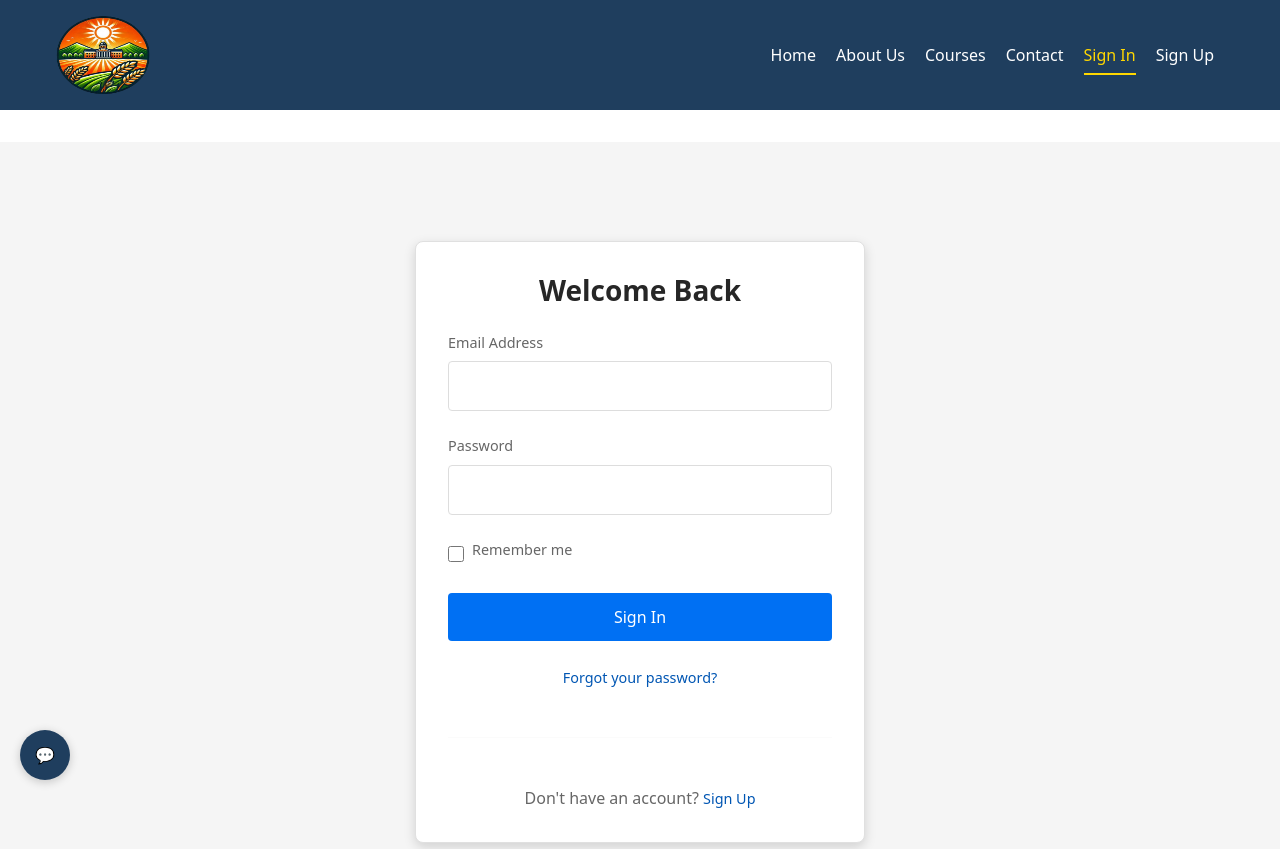
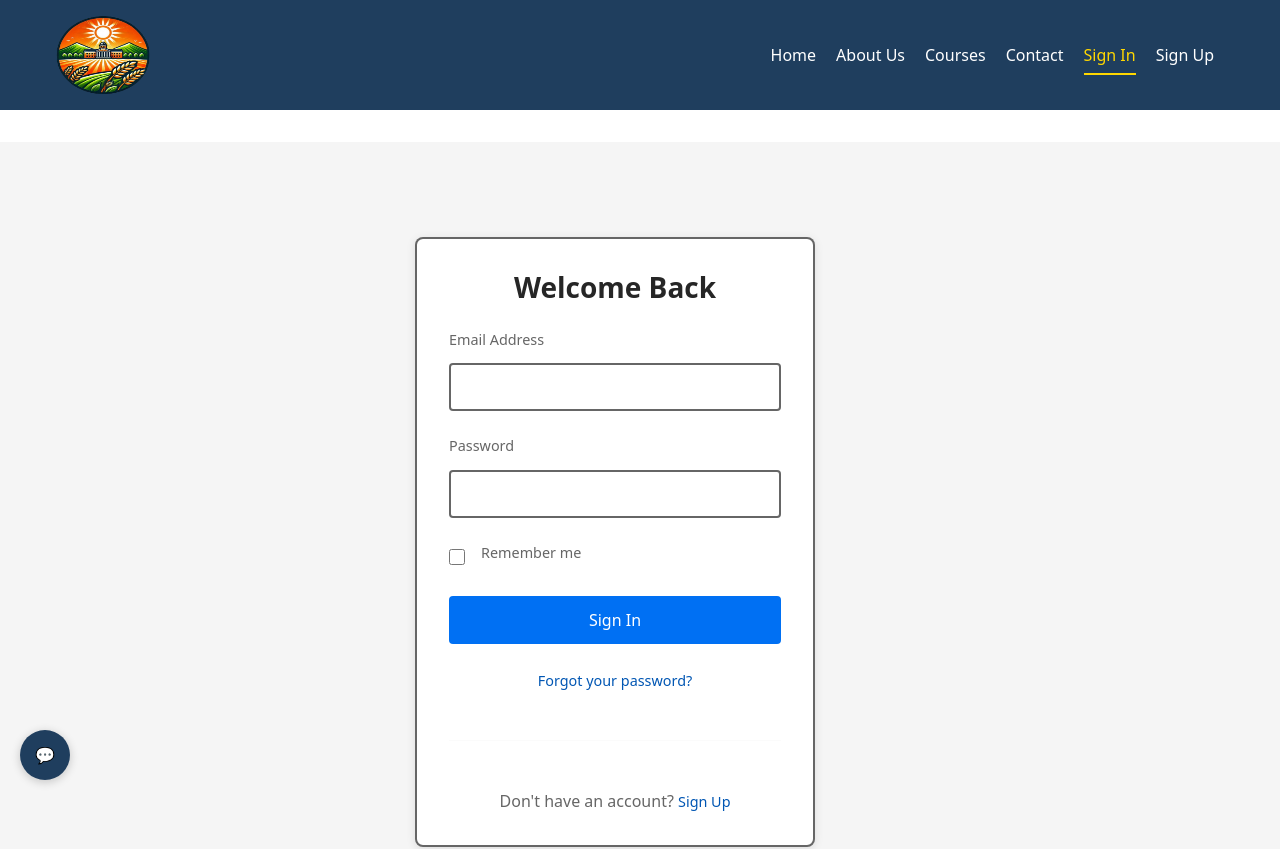
Before and after one commit to AD-Archer/University-OrangeField, a Next.js app: page /sign-in in a window 1280 px wide. Shown: the top 849 px of the page. Built offline with nearby package versions, Linux system fonts and the light colour scheme; no server answers.

Commit message:
fixed bug where user would be redirected to sign in

```diff
--- a/src/app/(pages)/sign-in/components/SignInPage.tsx
+++ b/src/app/(pages)/sign-in/components/SignInPage.tsx
@@ -46,15 +46,15 @@ export default function SignInPage() {
           body: JSON.stringify(values),
         });
 
-        const data = await response.json();
-
         if (response.ok) {
-          setUser(data);
+          const userData = await response.json();
+          setUser(userData);
           if (values.rememberMe) {
-            Cookies.set('user', JSON.stringify(data), { expires: 7 });
+            Cookies.set('user', JSON.stringify(userData), { expires: 7 });
           }
           router.push('/profile');
         } else {
+          const data = await response.json();
           setStatus({
             type: 'error',
             message: data.error || 'Invalid credentials'
--- a/src/app/styles/components/signin.module.css
+++ b/src/app/styles/components/signin.module.css
@@ -16,8 +16,10 @@
   background: white;
   padding: 2rem;
   border-radius: 8px;
-  box-shadow: 0 4px 12px rgba(0, 0, 0, 0.15);
-  border: 1px solid #e0e0e0;
+  border: 2px solid rgba(0, 0, 0, 0.6);
+  box-shadow: 0 2px 10px rgba(0, 0, 0, 0.1);
+  width: 100%;
+  max-width: 400px;
 }
 
 .title {
@@ -40,17 +42,18 @@
 
 .input {
   width: 100%;
-  padding: 0.75rem 1rem;
-  border: 1px solid #ddd;
+  padding: 10px;
+  margin-top: 5px;
+  border: 2px solid rgba(0, 0, 0, 0.6);
   border-radius: 4px;
-  font-size: 1rem;
+  font-size: 16px;
   transition: border-color 0.2s;
-  background: white;
 }
 
 .input:focus {
   outline: none;
-  border-color: #0070f3;
+  border-color: rgba(0, 0, 0, 0.8);
+  box-shadow: 0 0 0 2px rgba(74, 144, 226, 0.2);
 }
 
 .label {
@@ -123,6 +126,8 @@
 .checkbox {
   width: 1rem;
   height: 1rem;
+  margin-right: 8px;
+  border: 2px solid rgba(0, 0, 0, 0.6);
 }
 
 .alert {
--- a/src/app/styles/components/signup.module.css
+++ b/src/app/styles/components/signup.module.css
@@ -17,8 +17,10 @@
   background: white;
   padding: 2rem;
   border-radius: 8px;
-  box-shadow: 0 4px 12px rgba(0, 0, 0, 0.15);
-  border: 1px solid #e0e0e0;
+  border: 2px solid rgba(0, 0, 0, 0.6);
+  box-shadow: 0 2px 10px rgba(0, 0, 0, 0.1);
+  width: 100%;
+  max-width: 500px;
 }
 
 .logoSection {
@@ -50,27 +52,34 @@
 
 .inputGrid {
   display: grid;
-  grid-template-columns: 1fr 1fr;
+  grid-template-columns: repeat(auto-fit, minmax(200px, 1fr));
   gap: 1rem;
 }
 
 .inputWrapper {
   position: relative;
+  margin-bottom: 1.5rem;
+}
+
+.inputWrapper input {
+  border: 2px solid rgba(0, 0, 0, 0.6);
 }
 
 .input {
   width: 100%;
-  padding: 0.75rem 1rem;
-  border: 1px solid #ddd;
+  padding: 10px;
+  border: 2px solid rgba(0, 0, 0, 0.6);
   border-radius: 4px;
-  font-size: 1rem;
-  transition: border-color 0.2s;
-  background: white;
+  font-size: 16px;
+  background: transparent;
+  transition: border-color 0.2s, transform 0.2s;
 }
 
 .input:focus {
   outline: none;
-  border-color: #0070f3;
+  border-color: rgba(0, 0, 0, 0.8);
+  box-shadow: 0 0 0 2px rgba(74, 144, 226, 0.2);
+  transform: translateY(-1px);
 }
 
 .input:not(:placeholder-shown) + .label,
--- a/src/contexts/AuthContext.tsx
+++ b/src/contexts/AuthContext.tsx
@@ -14,56 +14,69 @@ interface AuthContextType {
   user: User | null;
   setUser: (user: User | null) => void;
   logout: () => void;
+  isLoading: boolean;
 }
 
 const AuthContext = createContext<AuthContextType>({
   user: null,
   setUser: () => {},
   logout: () => {},
+  isLoading: true,
 });
 
 export function AuthProvider({ children }: { children: React.ReactNode }) {
   const [user, setUser] = useState<User | null>(null);
+  const [isLoading, setIsLoading] = useState(true);
 
   useEffect(() => {
-    // Check for existing user in cookies on mount
-    const userCookie = Cookies.get('user');
-    if (userCookie) {
+    const checkAuth = async () => {
       try {
+        // Check for user data in cookies
+        const userCookie = Cookies.get('user');
+        if (!userCookie) {
+          setIsLoading(false);
+          return;
+        }
+
+        // Parse user data
         const userData = JSON.parse(userCookie);
-        // Verify the user session is still valid
-        fetch('/api/auth/verify', {
+
+        // Verify the session
+        const response = await fetch('/api/auth/verify', {
           method: 'POST',
           headers: {
             'Content-Type': 'application/json',
           },
           body: JSON.stringify({ id: userData.id }),
-        })
-        .then(res => {
-          if (res.ok) {
-            setUser(userData);
-          } else {
-            // If verification fails, clear the cookie
-            Cookies.remove('user');
-            setUser(null);
-          }
-        })
-        .catch(() => {
+        });
+
+        if (response.ok) {
+          setUser(userData);
+        } else {
+          // Clear invalid session
           Cookies.remove('user');
           setUser(null);
-        });
-      } catch (e) {
-        console.error('Error parsing user cookie:', e);
+        }
+      } catch (error) {
+        console.error('Auth check failed:', error);
+        // Clear potentially corrupted data
         Cookies.remove('user');
+        setUser(null);
+      } finally {
+        setIsLoading(false);
       }
-    }
+    };
+
+    checkAuth();
   }, []);
 
   const handleSetUser = (newUser: User | null) => {
     setUser(newUser);
     if (newUser) {
+      // Store user data in cookie
       Cookies.set('user', JSON.stringify(newUser), { expires: 7 }); // 7 days
     } else {
+      // Clear cookie on logout/null user
       Cookies.remove('user');
     }
   };
@@ -85,7 +98,7 @@ export function AuthProvider({ children }: { children: React.ReactNode }) {
   };
 
   return (
-    <AuthContext.Provider value={{ user, setUser: handleSetUser, logout }}>
+    <AuthContext.Provider value={{ user, setUser: handleSetUser, logout, isLoading }}>
       {children}
     </AuthContext.Provider>
   );
```
Also changed, not shown: src/app/(pages)/profile/components/ProfilePage.tsx (+24 -13 lines), src/app/styles/components/profile.module.css (+9 -0 lines).
